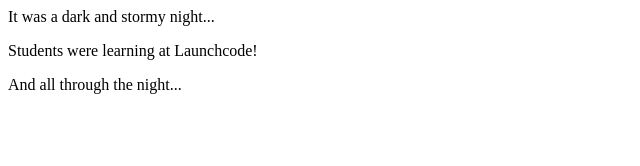
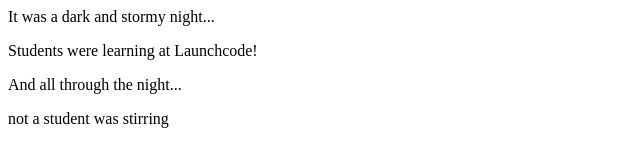
Before and after one commit to weissguy-github/fireside-story, a plain HTML site: page index.html in a window 1280 px wide. Shown: the whole page, without its empty margins (0-640 px from the left). Drawn offline with Linux system fonts and the light colour scheme.

Commit message:
added 4th line

```diff
--- a/index.html
+++ b/index.html
@@ -3,5 +3,6 @@
     <p>It was a dark and stormy night...</p>
     <p>Students were learning at Launchcode!</p>
     <p>And all through the night...</p>
+    <p>not a student was stirring</p>
   </body>
 </html>
```
